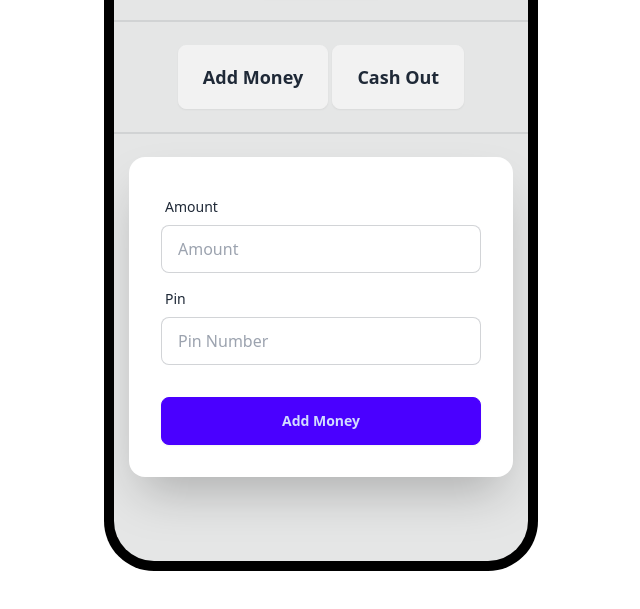
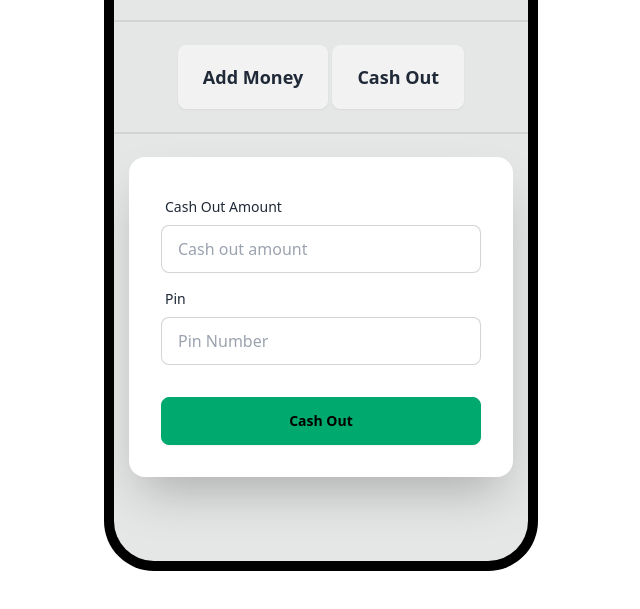
Before and after one commit to AnsarulIslam10/Payoo-MFS, a plain HTML site: page home.html in a window 1280 px wide. Both pictures are taken after a click on the button "Cash Out". Shown: the part 185-794 px from the top of the page, without its empty margins (319-959 px from the left). Drawn offline with nearby package versions, Linux system fonts and the light colour scheme.

Commit message:
toggle between add money and cash out function added

```diff
--- a/home.html
+++ b/home.html
@@ -29,20 +29,20 @@
 
                     <!-- user action button -->
                     <div>
-                        <button class="btn btn-lg">Add Money</button>
-                        <button class="btn btn-lg">Cash Out</button>
+                        <button id="add-money-btn" class="btn btn-lg">Add Money</button>
+                        <button id="cash-out-btn" class="btn btn-lg">Cash Out</button>
                     </div>
 
                     <div class="divider"></div>
 
                     <!-- add money form -->
-                    <div class="card bg-base-100 w-full max-w-sm shrink-0 shadow-2xl">
+                    <div id="add-money-form" class="card bg-base-100 w-full max-w-sm shrink-0 shadow-2xl">
                         <form class="card-body">
                           <div class="form-control">
                             <label class="label">
-                              <span class="label-text">Amount</span>
+                              <span class="label-text">Add Money Amount</span>
                             </label>
-                            <input id="add-money-input" type="text" placeholder="Amount" class="input input-bordered" required />
+                            <input id="add-money-input" type="text" placeholder="Add money amount" class="input input-bordered" required />
                           </div>
                           <div class="form-control">
                             <label class="label">
@@ -57,13 +57,13 @@
                       </div>
 
                       <!-- cash out form -->
-                      <div class="hidden card bg-base-100 w-full max-w-sm shrink-0 shadow-2xl">
+                      <div id="cash-out-form" class="hidden card bg-base-100 w-full max-w-sm shrink-0 shadow-2xl">
                         <form class="card-body">
                           <div class="form-control">
                             <label class="label">
-                              <span class="label-text">Amount</span>
+                              <span class="label-text">Cash Out Amount</span>
                             </label>
-                            <input id="input-cash-out" type="text" placeholder="Amount" class="input input-bordered" required />
+                            <input id="input-cash-out" type="text" placeholder="Cash out amount" class="input input-bordered" required />
                           </div>
                           <div class="form-control">
                             <label class="label">
@@ -72,7 +72,7 @@
                             <input id="cash-out-pin" type="password" placeholder="Pin Number" class="input input-bordered" autocomplete="off" required />
                           </div>
                           <div class="form-control mt-6">
-                            <button id="btn-cash-out" class="btn btn-primary">Cash Out</button>
+                            <button id="btn-cash-out" class="btn btn-success">Cash Out</button>
                           </div>
                         </form>
                       </div>
--- a/js/home.js
+++ b/js/home.js
@@ -1,41 +1,53 @@
+document.getElementById("cash-out-btn").addEventListener("click", function () {
+    document.getElementById("add-money-form").classList.add("hidden");
+    document.getElementById("cash-out-form").classList.remove("hidden");
+});
 
+document.getElementById("add-money-btn").addEventListener("click", function () {
+    document.getElementById("add-money-form").classList.remove("hidden");
+    document.getElementById("cash-out-form").classList.add("hidden");
+});
 
-document.getElementById('btn-add-money').addEventListener('click', function(event){
+document
+    .getElementById("btn-add-money")
+    .addEventListener("click", function (event) {
         event.preventDefault();
 
-    const addMoneyInput = document.getElementById('add-money-input').value;
+        const addMoneyInput = document.getElementById("add-money-input").value;
 
-    const pinNumberInput = document.getElementById('input-pin-number').value;
+        const pinNumberInput = document.getElementById("input-pin-number").value;
 
-    if (pinNumberInput === '1234') {
-        const balance = document.getElementById('account-balance').innerText;
+        if (pinNumberInput === "1234") {
+            const balance = document.getElementById("account-balance").innerText;
 
             const addMoneyNumber = parseFloat(addMoneyInput);
             const balanceNumber = parseFloat(balance);
             const newBalance = addMoneyNumber + balanceNumber;
 
-        document.getElementById('account-balance').textContent = newBalance;
-    }else{
-        alert('Invalid Pin Number');
+            document.getElementById("account-balance").textContent = newBalance;
+        } else {
+            alert("Invalid Pin Number");
         }
-})
+    });
 
-document.getElementById('btn-cash-out').addEventListener('click', function(event){
+document
+    .getElementById("btn-cash-out")
+    .addEventListener("click", function (event) {
         event.preventDefault();
 
-    const cashOutInput = document.getElementById('input-cash-out').value;
+        const cashOutInput = document.getElementById("input-cash-out").value;
 
-    const cashOutPin = document.getElementById('cash-out-pin').value;
+        const cashOutPin = document.getElementById("cash-out-pin").value;
 
-    if (cashOutPin === '1234') {
-        const balance = document.getElementById('account-balance').innerText;
+        if (cashOutPin === "1234") {
+            const balance = document.getElementById("account-balance").innerText;
 
             const cashOutNumber = parseFloat(cashOutInput);
             const balanceNumber = parseFloat(balance);
-        const newBalance =  balanceNumber - cashOutNumber;
+            const newBalance = balanceNumber - cashOutNumber;
 
-        document.getElementById('account-balance').textContent = newBalance;
-    }else{
-        alert('Invalid Pin Number');
+            document.getElementById("account-balance").textContent = newBalance;
+        } else {
+            alert("Invalid Pin Number");
         }
-})
+    });
```
Lines whose indentation alone changed are shown as unchanged.
